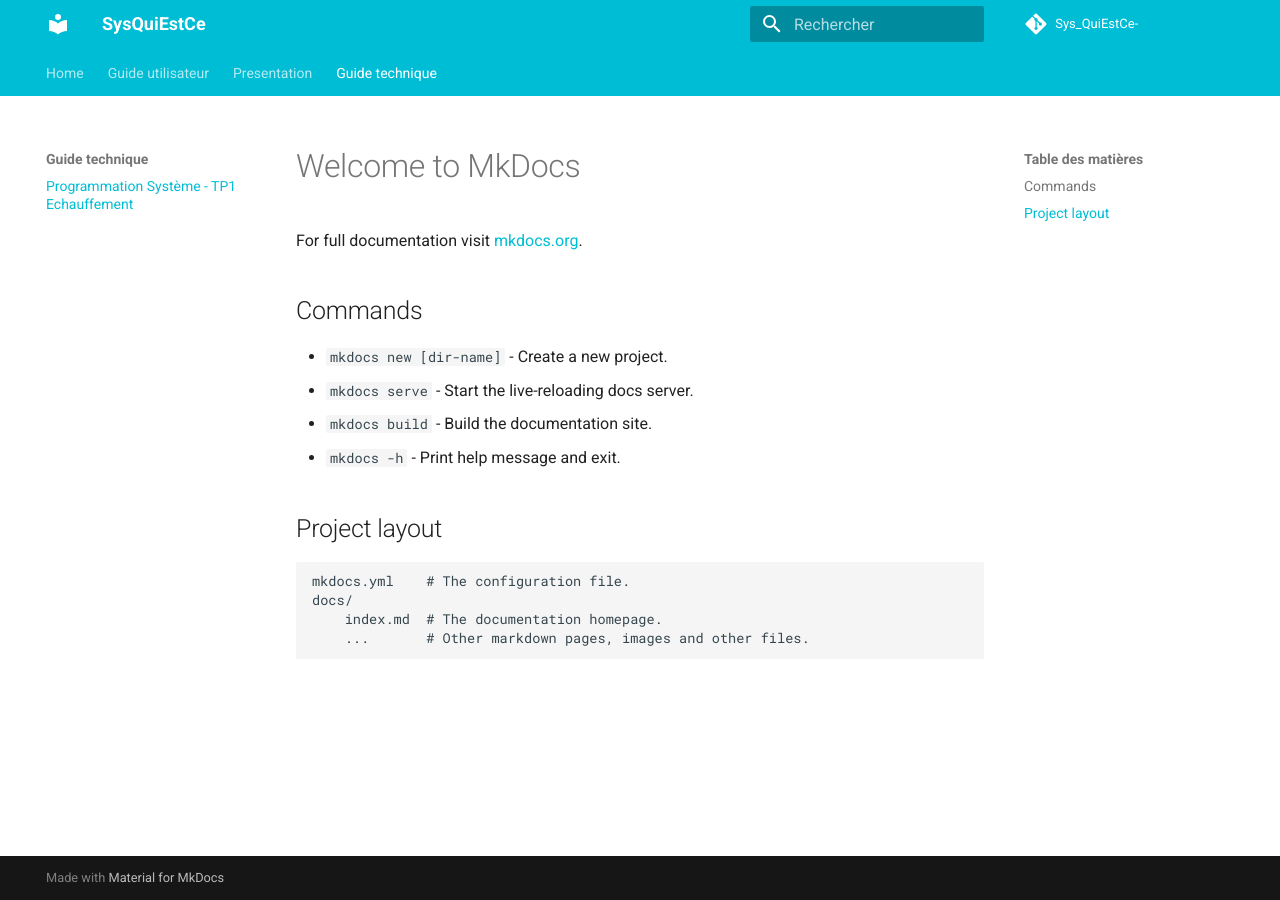
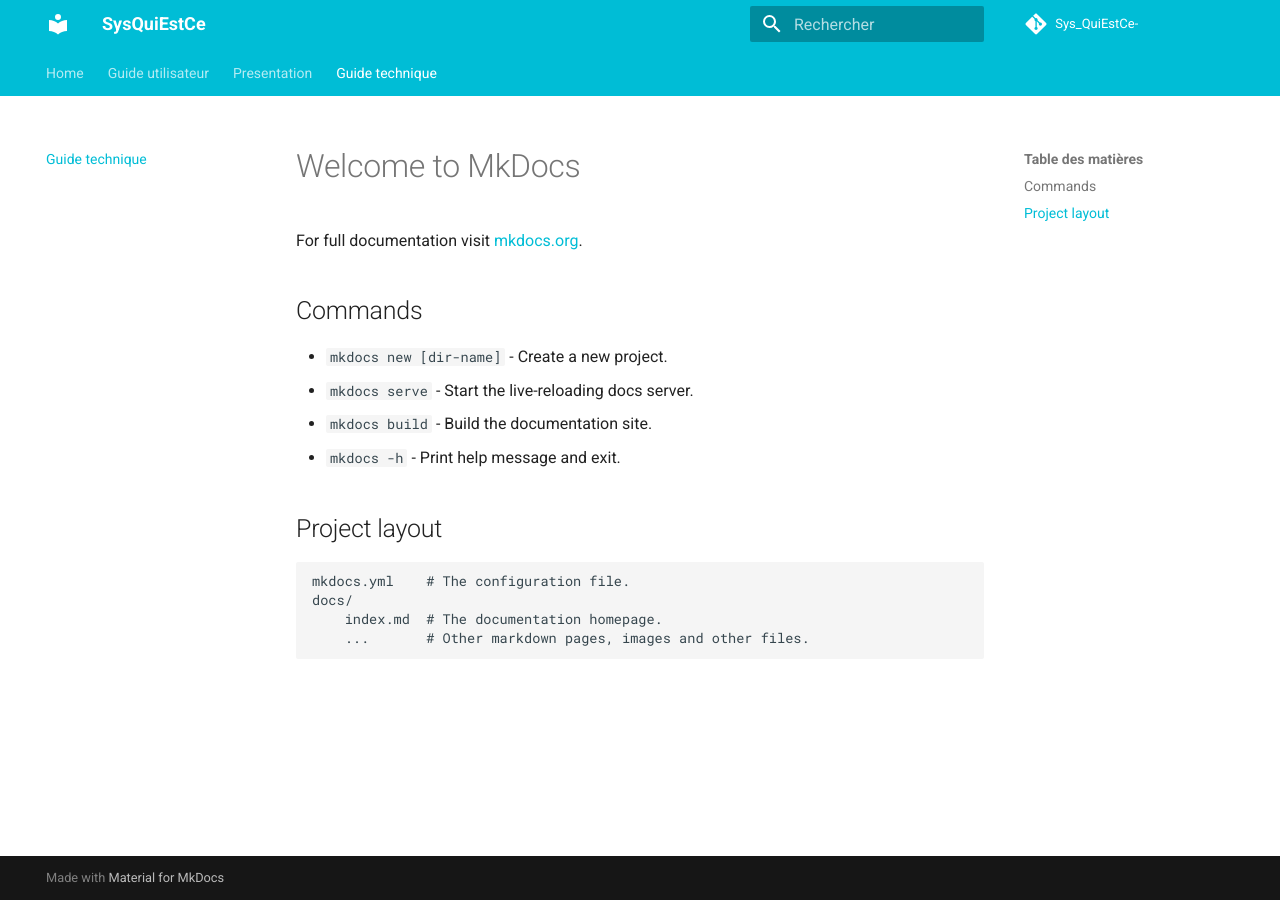
Before and after one commit to activiteOCR/activiteOCR.github.io, an MkDocs documentation site: the page built from docs/notice.md, in a window 1280 px wide. Built offline with MkDocs 1.6.1 and Material for MkDocs 9.7.7, drawn with Linux system fonts in a browser that asks for light colours; comment, search, counter and statistics services are not loaded.

Commit message:
modif mkdocs.yml

```diff
--- a/mkdocs.yml
+++ b/mkdocs.yml
@@ -31,11 +31,9 @@ theme:
 
 nav:
   - Home: index.md
-  - Guide utilisateur:
-      - Introduction: guide.md
 
-  - Presentation:
-      - Commandes Shell: presentation.md
+  - Guide utilisateur: guide.md
 
-  - Guide technique:
-      - Programmation Système - TP1 Echauffement : notice.md
+  - Presentation: presentation.md
+
+  - Guide technique: notice.md
```
